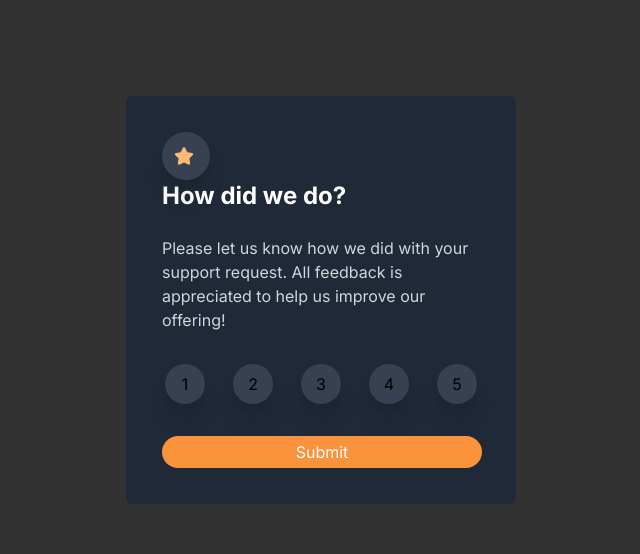
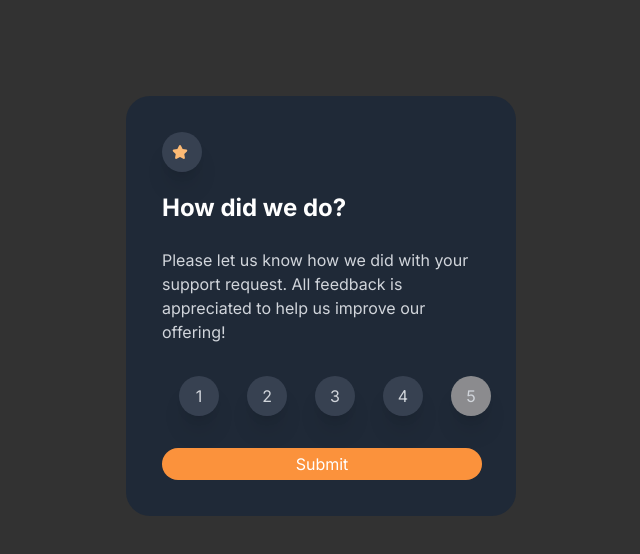
Before and after one commit to katsisaac50/interactive-rating-component-main, a Next.js app: page / in a window 1280 px wide. Shown: the top 554 px of the page, without its empty margins (319-959 px from the left). Built offline with nearby package versions, Linux system fonts and the light colour scheme.

Commit message:
polishing on css

```diff
--- a/src/app/globals.css
+++ b/src/app/globals.css
@@ -1,7 +1,9 @@
 @tailwind base;
 @tailwind components;
 @tailwind utilities;
-
+input[type="radio"]:checked + label {
+  background-color: rgba(163, 161, 161, 0.82);
+}
 :root {
 
   background-color: rgba(5, 5, 5, 0.82);
@@ -15,5 +17,9 @@
   }
 }
 
+button.bg-red-400:focus ~ button.bg-blue-400 {
+  background-color: rgba(185, 28, 28, 1);
+}
+
 body {
 }
--- a/src/app/page.js
+++ b/src/app/page.js
@@ -3,32 +3,38 @@ import Image from 'next/image'
 export default function Home() {
   return (
     <main className="flex min-h-screen flex-col items-center justify-between p-24">
-      <div className="p-9 rounded-md bg-gray-800 max-w-[390px] mx-auto">
-      <div className="relative w-12 h-12 bg-gray-700 rounded-full flex justify-center items-center  p-5 shadow-xl">
-      <svg class="absolute w-5 h-5 text-orange-300 mr-1" aria-hidden="true" xmlns="http://www.w3.org/2000/svg" fill="currentColor" viewBox="0 0 22 20">
+      <div className="p-9 rounded-3xl bg-gray-800 max-w-[390px] mx-auto">
+      <div className="relative w-9 h-9 bg-gray-700 rounded-full flex justify-center items-center  p-5 shadow-xl">
+      <svg class="absolute w-4 h-4 text-orange-300 mr-1" aria-hidden="true" xmlns="http://www.w3.org/2000/svg" fill="currentColor" viewBox="0 0 22 20">
         <path d="M20.924 7.625a1.523 1.523 0 0 0-1.238-1.044l-5.051-.734-2.259-4.577a1.534 1.534 0 0 0-2.752 0L7.365 5.847l-5.051.734A1.535 1.535 0 0 0 1.463 9.2l3.656 3.563-.863 5.031a1.532 1.532 0 0 0 2.226 1.616L11 17.033l4.518 2.375a1.534 1.534 0 0 0 2.226-1.617l-.863-5.03L20.537 9.2a1.523 1.523 0 0 0 .387-1.575Z"/>
     </svg>
       </div>
-      <h1 className="text-3xl font-bold  text-white sm:text-2xl">How did we do?</h1><br/>
+      <h1 className="text-3xl font-bold pt-5 text-white sm:text-2xl">How did we do?</h1><br/>
       <p className="text-lg leading-8 text-gray-300 text-sm md:text-base">Please let us know how we did with your support request. All feedback is appreciated
       to help us improve our offering!
       </p>
-      <div class="py-8 flex items-center justify-center space-x-7">
-      <div class="relative w-7 h-7 bg-gray-700 rounded-full flex justify-center items-center text-center p-5 shadow-xl">
+      <div className="py-8 flex items-center justify-center space-x-7">
+      <input id="rate1" class="peer/draft hidden" type="radio" name="status" checked />
+      <label for="rate1" className="cursor-pointer relative w-7 text-gray-300 h-7 bg-gray-700 rounded-full flex justify-center items-center text-center p-5 shadow-xl hover:bg-orange-600">
+
       1
-   </div>
-   <div class="relative w-7 h-7 bg-gray-700 rounded-full flex justify-center items-center text-center p-5 shadow-xl">
+   </label>
+   <input id="rate2" class="peer/draft hidden" type="radio" name="status" checked />
+   <label for="rate2" className="cursor-pointer hover:bg-orange-600 relative w-7 h-7 bg-gray-700 rounded-full flex justify-center items-center text-gray-300 text-center p-5 shadow-xl">
       2
-   </div>
-   <div class="relative w-7 h-7 bg-gray-700 rounded-full flex justify-center items-center text-center p-5 shadow-xl">
+   </label>
+   <input id="rate3" class="peer/draft hidden" type="radio" name="status" checked />
+   <label for="rate3" className="cursor-pointer hover:bg-orange-600 relative w-7 h-7 bg-gray-700 rounded-full flex justify-center items-center text-gray-300 text-center p-5 shadow-xl">
       3
-   </div>
-   <div class="relative w-7 h-7 bg-gray-700 rounded-full flex justify-center items-center text-center p-5 shadow-xl">
+   </label>
+   <input id="rate4" class="peer/draft hidden" type="radio" name="status" checked />
+   <label for="rate4" className="cursor-pointer hover:bg-orange-600 relative w-7 h-7 bg-gray-700 rounded-full flex justify-center items-center text-gray-300 text-center p-5 shadow-xl">
       4
-   </div>
-   <div class="relative w-7 h-7 bg-gray-700 rounded-full flex justify-center items-center text-center p-5 shadow-xl">
+   </label>
+   <input id="rate5" class="peer/draft hidden" type="radio" name="status" checked />
+   <label for="rate5" className="cursor-pointer  relative w-7 h-7 bg-gray-700 rounded-full flex justify-center items-center text-gray-300 text-center p-5 shadow-xl hover:bg-orange-600 focus:border-blue-400 ...">
       5
-   </div>
+   </label>
    </div>
       <button className="pt-1 pb-1 w-80 max-h-fit hover:bg-gray-100 max-w-screen-2xl bg-orange-400 text-white  rounded-full ...">Submit</button>
       </div>
```
